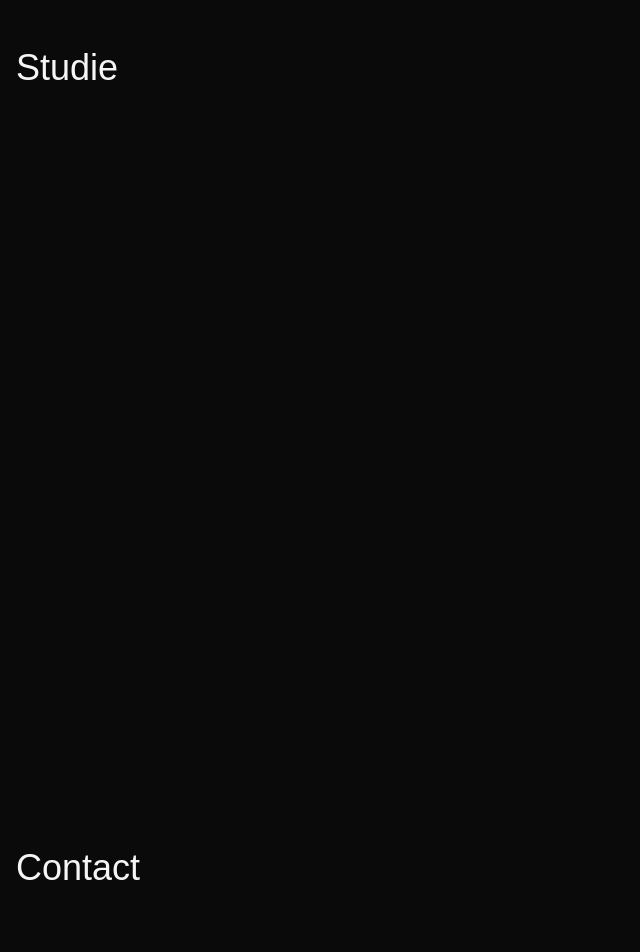
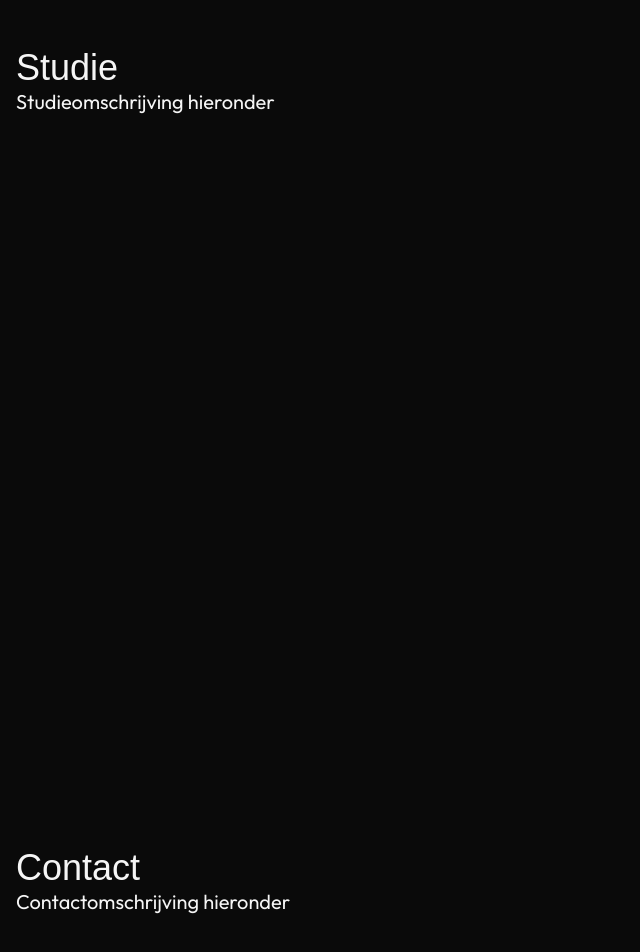
Before and after one commit to zStevenn/portfolio, a Next.js app: page / in a window 1280 px wide. Shown: the part 1720-2672 px from the top of the page, without its empty margins (0-640 px from the left). Built offline with nearby package versions, Linux system fonts and the light colour scheme; a web font is replaced by a local one.

Commit message:
Creates default paragraph component for consistent text sizes

```diff
--- a/src/app/page.tsx
+++ b/src/app/page.tsx
@@ -1,5 +1,6 @@
 import Occupation from "@/components/home/hero/occupation";
 import Navigation from "@/components/navigation";
+import P from "@/components/ui/p";
 import Section from "@/components/ui/section";
 import Title from "@/components/ui/title";
 import SectionEnum from "@/enums/Section";
@@ -24,16 +25,19 @@ export default function Home() {
         id={SectionEnum.Work}
       >
         <Title>Werk</Title>
+        <P>Werkomschrijving hieronder</P>
       </Section>
       <Section
         id={SectionEnum.Study}
       >
         <Title>Studie</Title>
+        <P>Studieomschrijving hieronder</P>
       </Section>
       <Section
         id={SectionEnum.Contact}
       >
         <Title>Contact</Title>
+        <P>Contactomschrijving hieronder</P>
       </Section>
     </main>
   )
--- /dev/null
+++ b/src/components/ui/p/index.tsx
@@ -0,0 +1,19 @@
+import React, { MutableRefObject } from 'react'
+
+type PProps = {
+  children: string
+  ref?: MutableRefObject<HTMLParagraphElement>
+}
+
+function P({ children, ref }: PProps) {
+  return (
+    <p
+      className='text-base md:text-lg lg:text-xl'
+      ref={ref}
+    >
+      {children}
+    </p>
+  )
+}
+
+export default P
--- a/src/components/ui/title/index.tsx
+++ b/src/components/ui/title/index.tsx
@@ -1,7 +1,7 @@
 import { shantell_sans } from "@/fonts";
 
 type TitleProps = {
-  children: string;
+  children: string
 }
 
 function Title({ children }: TitleProps) {
```
